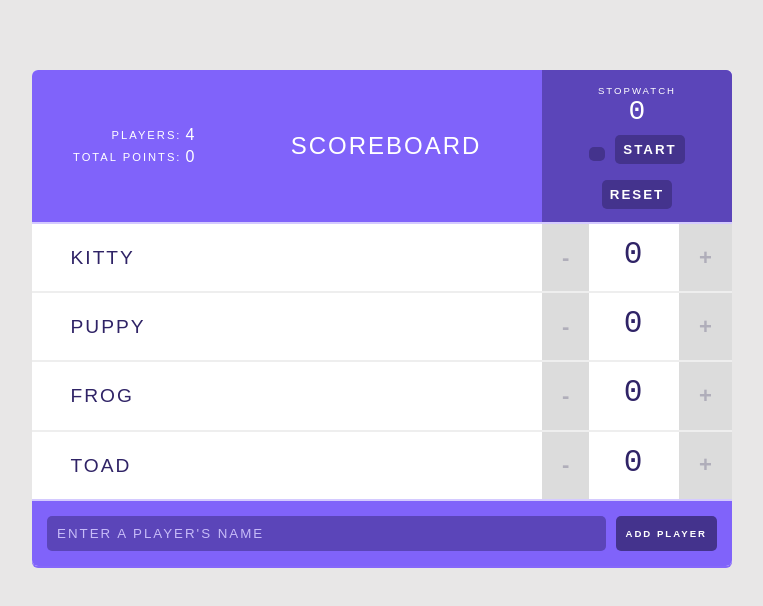
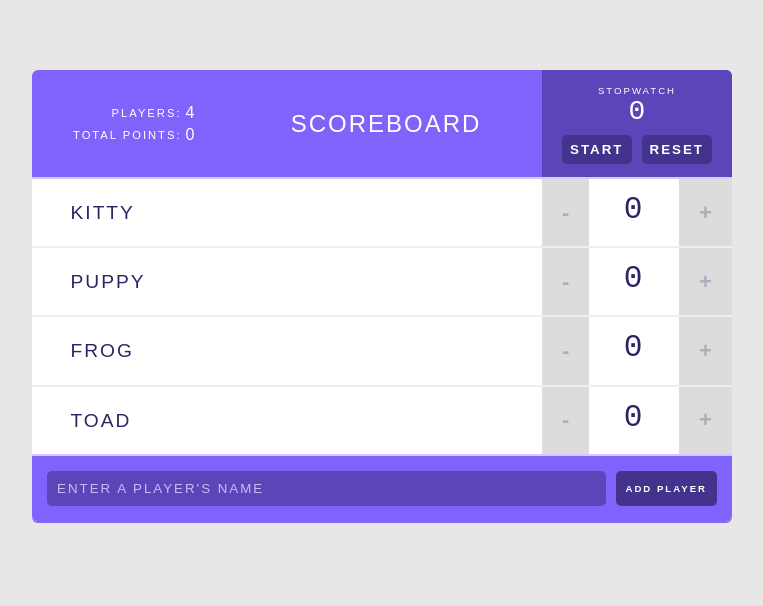
Before and after one commit to EEymann/scoreboard, a React (Create React App) app: page / in a window 1280 px wide. Shown: the top 606 px of the page, without its empty margins (258-1021 px from the left). Built offline with nearby package versions, Linux system fonts and the light colour scheme.

Commit message:
add comments.

```diff
--- a/src/components/Stopwatch.js
+++ b/src/components/Stopwatch.js
@@ -7,10 +7,10 @@ class Stopwatch extends Component {
     isRunning: false
   };
 
-
+//When triggered, state = opposite of whatever current state is, causing the button to toggle between "start" and "stop"
   handleStopwatch = () => {
     this.setState({
-      isRunning: !this.state.isRunning
+      isRunning: !this.state.isRunning //The oppososite of the current state
     });
   }
 
@@ -19,10 +19,11 @@ class Stopwatch extends Component {
       <div className="stopwatch">
         <h2>Stopwatch</h2>
         <span className="stopwatch-time">0</span>
-        <button onClick={this.handleStopwatch}></button>
-        <button>{this.state.isRunning ? 'Stop' : 'Start'}</button>
+        <button onClick={this.handleStopwatch}>
+        {this.state.isRunning ? 'Stop' : 'Start'}
+        </button>
         <button>Reset</button>
-        </div>
+      </div>
     );
   }
 }
```
